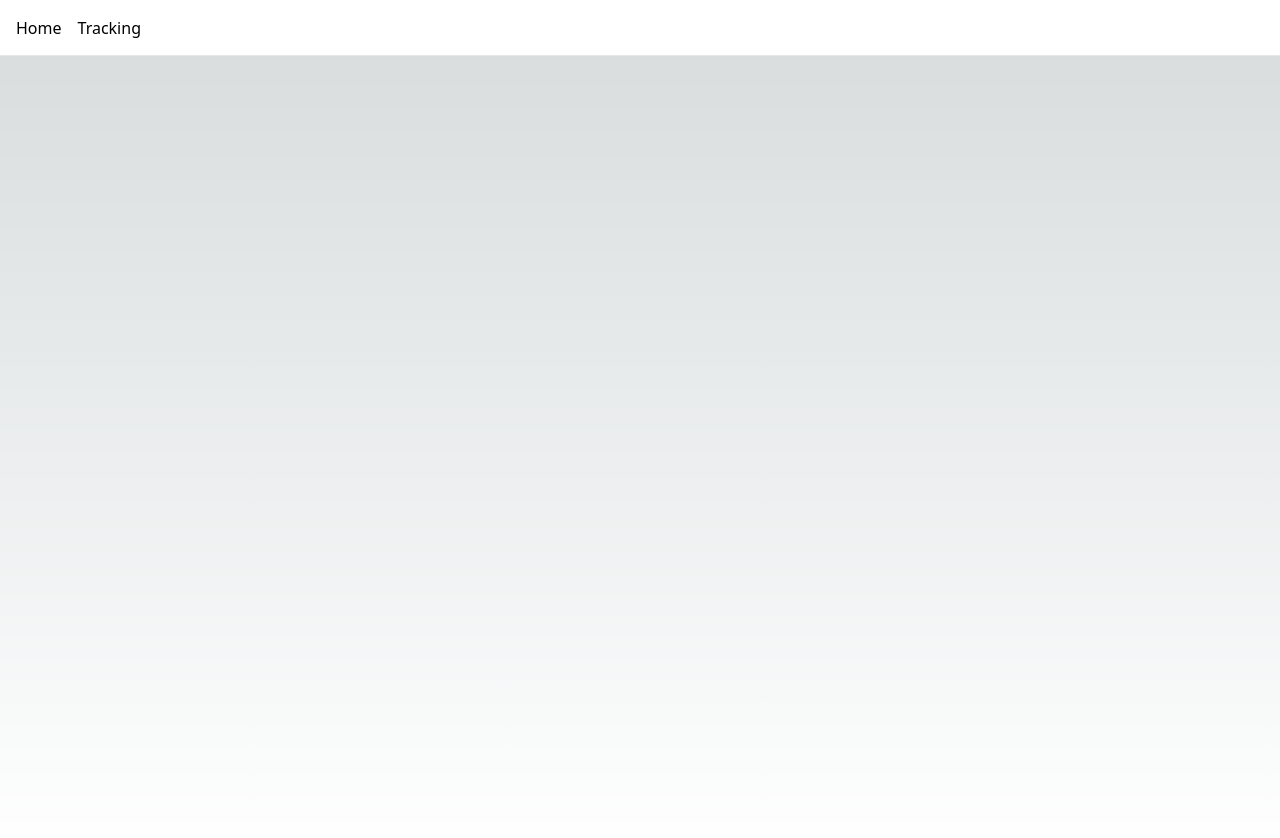
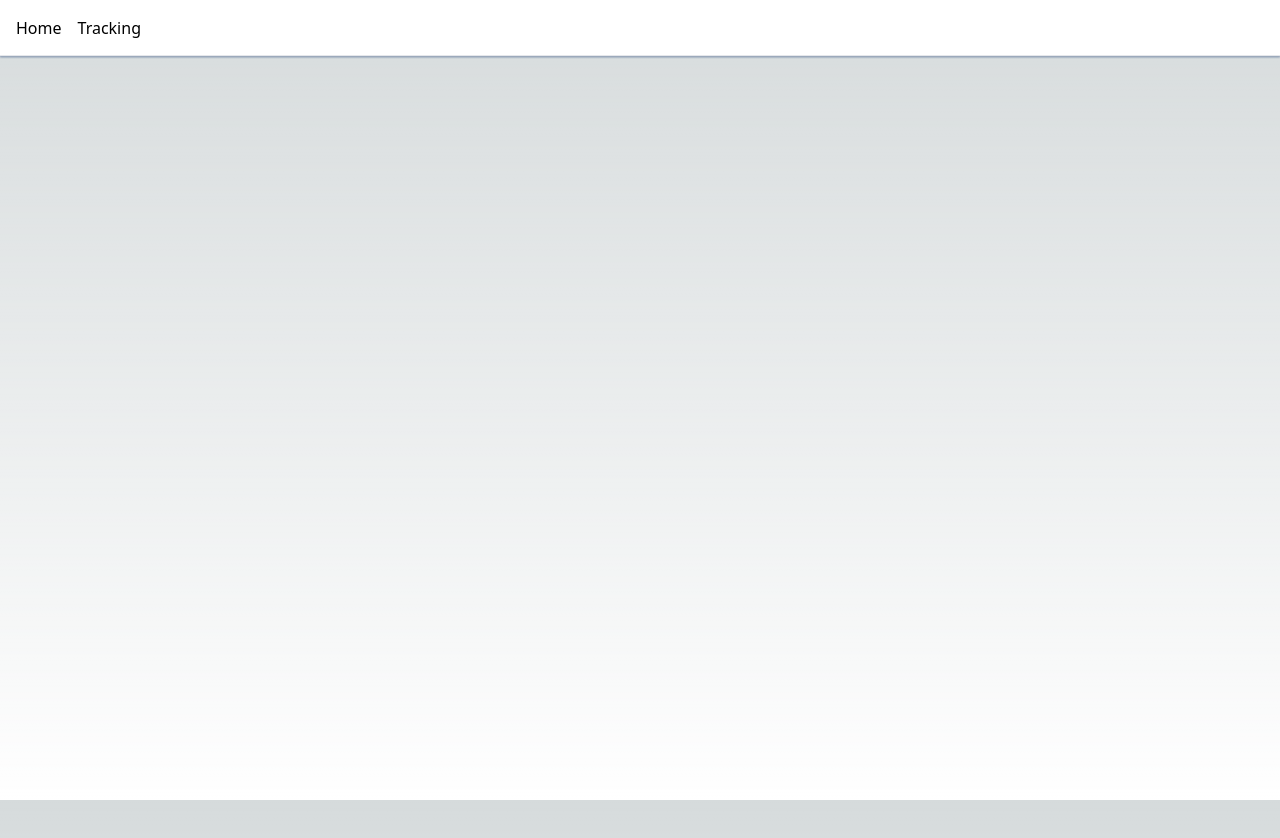
Before and after one commit to Tsuden-Miyahara/cargo_tracker, a Next.js app: page /header in a window 1280 px wide. Shown: the top 838 px of the page. Built offline with nearby package versions, Linux system fonts and the light colour scheme.

Commit message:
fix style

```diff
--- a/src/pages/globals.scss
+++ b/src/pages/globals.scss
@@ -24,5 +24,6 @@ body {
       rgb(var(--background-end-rgb))
     )
     rgb(var(--background-start-rgb));
+  background-attachment: fixed;
   height: 100vh;
 }
--- a/src/pages/header.tsx
+++ b/src/pages/header.tsx
@@ -2,7 +2,7 @@ import Link from 'next/link';
 
 const Header = () => {
   return (
-    <header className="border-b flex gap-4 items-center h-14 w-full px-4 bg-white fixed top-0 z-10">
+    <header className="shadow-sm shadow-slate-400 border-b flex gap-4 items-center h-14 w-full px-4 bg-white fixed top-0 z-10">
         <h1>
             <Link href="/">
                 Home
```
